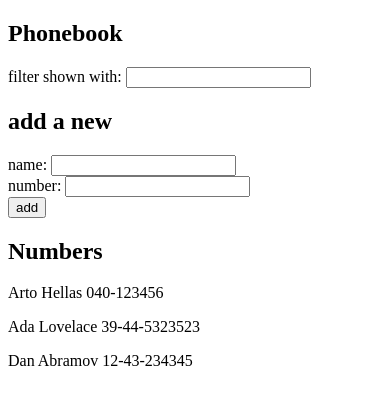
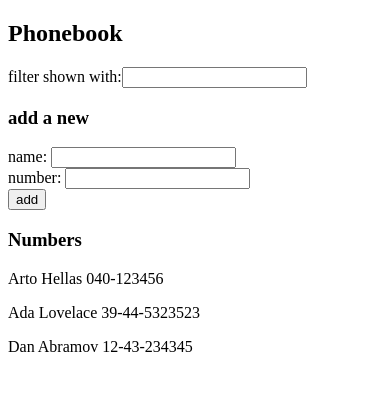
Before and after one commit to jestebanpelaez18/Full_Stack_Open_Helsinki_University, a React (Vite) app in the folder part2/phonebook/: page / in a window 390 px wide. Shown: the top 404 px of the page. Built offline with nearby package versions, Linux system fonts and the light colour scheme.

Commit message:
feature(Refactorization): Refactored the Phonebook, split the components

```diff
--- a/part2/phonebook/src/App.jsx
+++ b/part2/phonebook/src/App.jsx
@@ -1,5 +1,7 @@
 import { useState } from "react";
-import Numbers from "./components/Numbers";
+import Persons from "./components/Persons";
+import Filter from "./components/Filter";
+import PersonForm from "./components/PersonForm";
 
 const App = () => {
   const [persons, setPersons] = useState([
@@ -11,7 +13,7 @@ const App = () => {
   const [newName, setNewName] = useState("");
   const [newNumber, setNewNumber] = useState("");
   const [searchItem, setSearchItem] = useState("");
-  const [Filter, setNewFilter] = useState(persons);
+  const [filtering, setNewFilter] = useState(persons);
 
   const addNumbers = (event) => {
     event.preventDefault();
@@ -32,7 +34,7 @@ const App = () => {
         id: String(persons.length + 1),
       };
       setPersons(persons.concat(nameObjet));
-      setNewFilter(Filter.concat(nameObjet));
+      setNewFilter(filtering.concat(nameObjet));
       setNewName("");
       setNewNumber("");
     }
@@ -59,28 +61,17 @@ const App = () => {
   return (
     <div>
       <h2>Phonebook</h2>
-      <form>
-        <div>
-          filter shown with:{" "}
-          <input value={searchItem} onChange={handleFiltering} />
-        </div>
-      </form>
-      <h2>add a new</h2>
-      <form onSubmit={addNumbers}>
-        <div>
-          name: <input value={newName} onChange={handleNameChange} />
-        </div>
-        <div>
-          number: <input value={newNumber} onChange={handleNumberChange} />
-        </div>
-        <div>
-          <button type="submit">add</button>
-        </div>
-      </form>
-      <h2>Numbers</h2>
-      {Filter.map((person) => (
-        <Numbers key={person.id} number={person}></Numbers>
-      ))}
+      <Filter handle={handleFiltering} item={searchItem}></Filter>
+      <h3>add a new</h3>
+      <PersonForm
+        addButton={addNumbers}
+        name={newName}
+        handleName={handleNameChange}
+        number={newNumber}
+        handleNumber={handleNumberChange}
+      ></PersonForm>
+      <h3>Numbers</h3>
+      <Persons ListofPersons={filtering}></Persons>
     </div>
   );
 };
--- /dev/null
+++ b/part2/phonebook/src/components/Filter.jsx
@@ -0,0 +1,12 @@
+const Filter = ({handle,item}) => {
+    return (
+    <form>
+        <div>
+        filter shown with:
+        <input onChange={handle} value={item}/>
+        </div>
+    </form>
+  );
+};
+
+export default Filter
--- a/part2/phonebook/src/components/Numbers.jsx
+++ /dev/null
@@ -1,7 +0,0 @@
-const Numbers = ({number}) =>{
-    return (
-        <p>{number.name} {number.number}</p>
-    )
-}
-
-export default Numbers
--- /dev/null
+++ b/part2/phonebook/src/components/PersonForm.jsx
@@ -0,0 +1,17 @@
+const PersonForm = ({ addButton, name, handleName, number, handleNumber}) => {
+  return (
+    <form onSubmit={addButton}>
+      <div>
+        name: <input value={name} onChange={handleName} />
+      </div>
+      <div>
+        number: <input value={number} onChange={handleNumber} />
+      </div>
+      <div>
+        <button type="submit">add</button>
+      </div>
+    </form>
+  );
+};
+
+export default PersonForm;
--- /dev/null
+++ b/part2/phonebook/src/components/Persons.jsx
@@ -0,0 +1,12 @@
+const ShowPersons = ({number}) =>{
+    return (
+        <p>{number.name} {number.number}</p>
+    )
+}
+
+const Persons = ({ListofPersons}) => {
+    return ListofPersons.map((person) => (
+            <ShowPersons key={person.id} number={person}></ShowPersons>))
+}
+
+export default Persons
```
